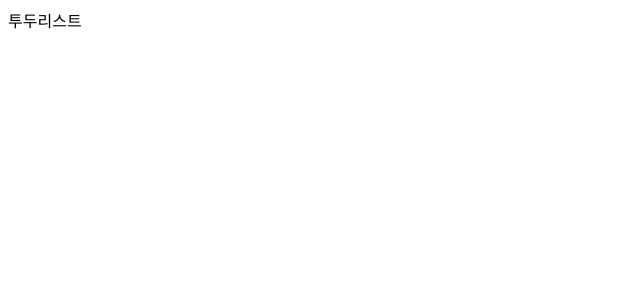
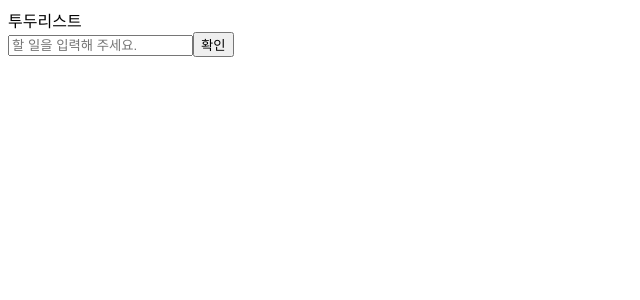
Before and after one commit to MaxKim-J/jasmine-todo-list, a React (Create React App) app: page / in a window 1280 px wide. Shown: the top 300 px of the page, without its empty margins (0-640 px from the left). Built offline with nearby package versions, Linux system fonts and the light colour scheme.

Commit message:
TodoForm 컴포넌트 만들기 + todo 생성함수 처리

```diff
--- a/src/App.tsx
+++ b/src/App.tsx
@@ -1,11 +1,12 @@
 import React, { useState } from "react";
 import TodoTitle from "./components/TodoTitle";
+import TodoForm from "./components/TodoForm";
 import Todo from "./@types/todo";
 
 function App() {
   const [todos, setTodos] = useState<Todo[]>([]);
 
-  const addTodo = (content: string) => {
+  const addTodo = (content: string): void => {
     const newTodo: Todo = {
       id: todos.length,
       content: content,
@@ -14,12 +15,12 @@ function App() {
     setTodos([...todos, newTodo]);
   };
 
-  const removeTodo = (id: number) => {
+  const removeTodo = (id: number): void => {
     const newTodos: Todo[] = todos.filter((todo) => todo.id !== id);
     setTodos(newTodos);
   };
 
-  const checkTodo = (id: number) => {
+  const checkTodo = (id: number): void => {
     const newTodos = [...todos];
     newTodos.forEach((todo) => {
       if (todo.id === id) {
@@ -29,9 +30,11 @@ function App() {
     setTodos(newTodos);
   };
 
+  console.log(todos);
   return (
     <div className="App">
       <TodoTitle />
+      <TodoForm addTodo={addTodo} />
     </div>
   );
 }
--- /dev/null
+++ b/src/components/TodoForm.tsx
@@ -0,0 +1,33 @@
+import React, { useState } from "react";
+
+interface TodoFormProps {
+  addTodo: (content: string) => void;
+}
+
+function TodoForm({ addTodo }: TodoFormProps) {
+  const [inputText, setInputText] = useState<string>("");
+
+  const handleInput = (e: React.ChangeEvent<HTMLInputElement>): void => {
+    setInputText(e.target.value);
+  };
+
+  const handleSubmit = () => {
+    addTodo(inputText);
+  };
+
+  return (
+    <div className="todo-form">
+      <input
+        className="todo-form-input"
+        onChange={(e) => handleInput(e)}
+        type="text"
+        placeholder="할 일을 입력해 주세요."
+      />
+      <button className="todo-form-btn" onClick={handleSubmit}>
+        확인
+      </button>
+    </div>
+  );
+}
+
+export default TodoForm;
```
